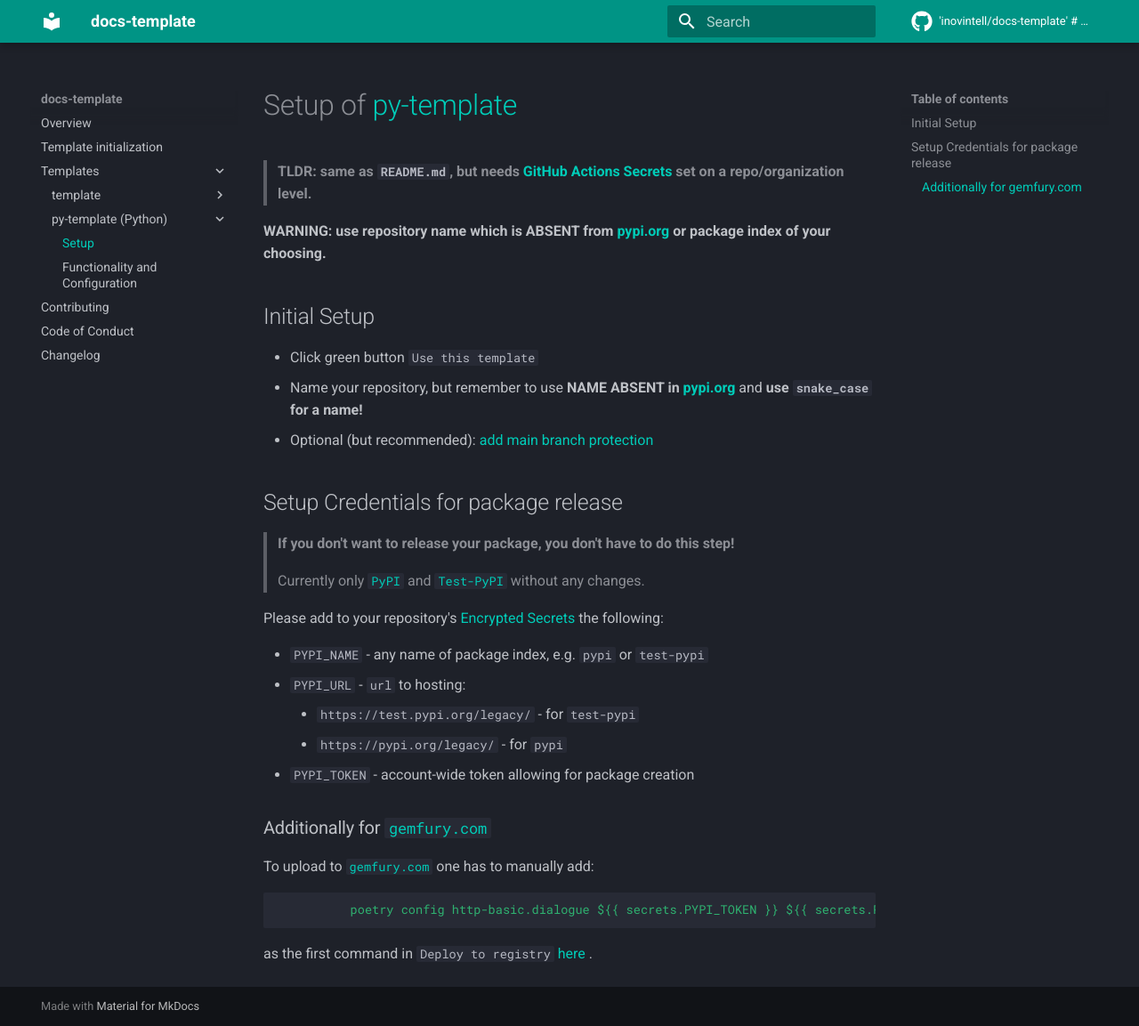
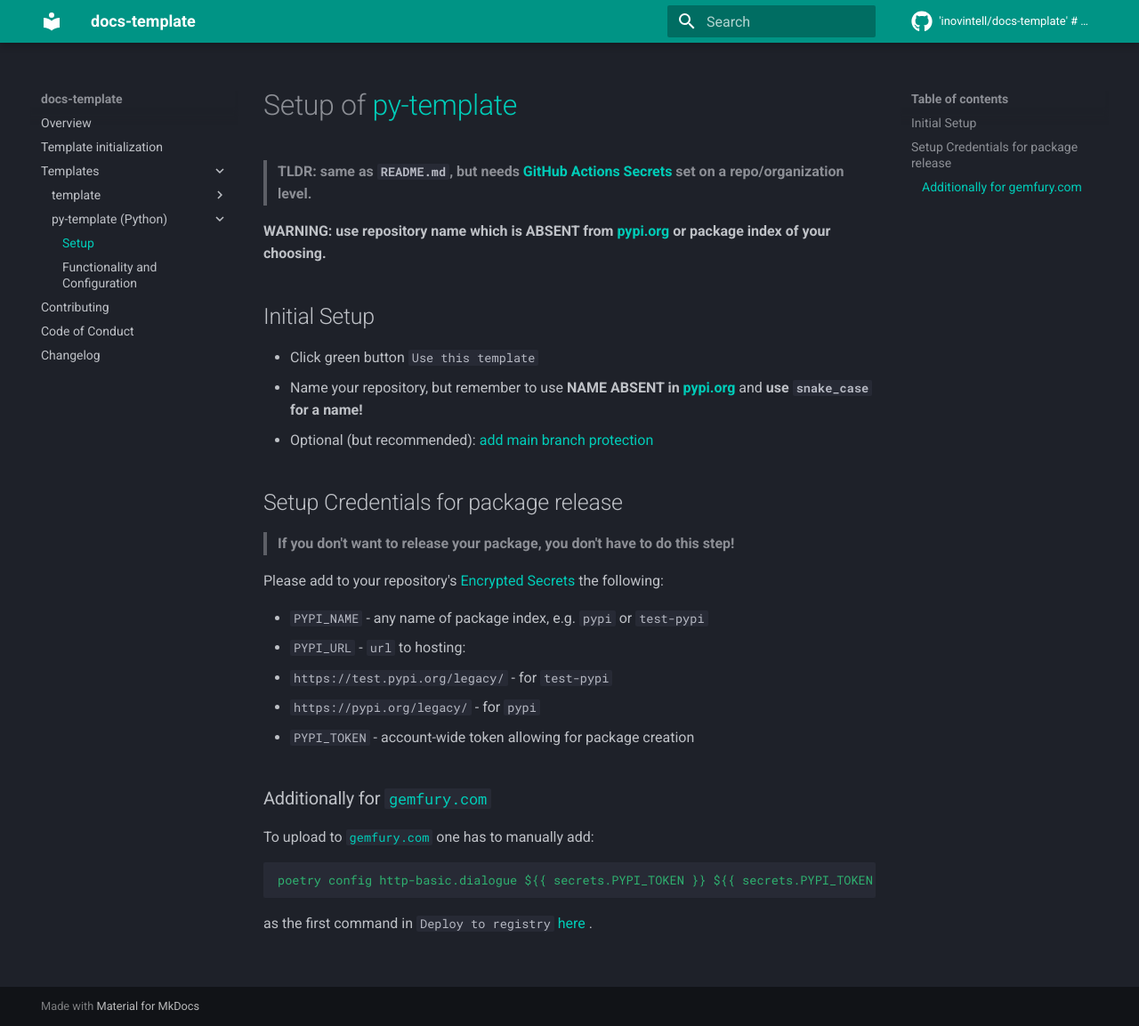
Before and after one commit to inovintell/docs-template, an MkDocs documentation site: the page built from docs/py-template/setup.md, in a window 1280 px wide and 1153 px high. Shown: the whole window at 89% size. Built offline with MkDocs 1.6.1 and Material for MkDocs 9.7.7, drawn with Linux system fonts in a browser that asks for light colours; comment, search, counter and statistics services are not loaded.

Commit message:
fix: adjust to markdown linting

````diff
--- a/docs/py-template/setup.md
+++ b/docs/py-template/setup.md
@@ -20,17 +20,16 @@
 
 > __If you don't want to release your package, you don't have to do this step!__
 
-> Currently only [`PyPI`](https://pypi.org/) and [`Test-PyPI`](https://test.pypi.org/)
-without any changes.
-
 Please add to your repository's
 [Encrypted Secrets](https://docs.github.com/en/actions/security-guides/encrypted-secrets)
 the following:
 
 - `PYPI_NAME` - any name of package index, e.g. `pypi` or `test-pypi`
 - `PYPI_URL` - `url` to hosting:
-    - `https://test.pypi.org/legacy/` - for `test-pypi`
-    - `https://pypi.org/legacy/` - for `pypi`
+
+  - `https://test.pypi.org/legacy/` - for `test-pypi`
+  - `https://pypi.org/legacy/` - for `pypi`
+
 - `PYPI_TOKEN` - account-wide token allowing for package creation
 
 ### Additionally for [`gemfury.com`](https://gemfury.com/)
@@ -38,7 +37,7 @@
 To upload to [`gemfury.com`](https://gemfury.com/) one has to manually add:
 
 ```yaml
-          poetry config http-basic.dialogue ${{ secrets.PYPI_TOKEN }} ${{ secrets.PYPI_TOKEN }}
+poetry config http-basic.dialogue ${{ secrets.PYPI_TOKEN }} ${{ secrets.PYPI_TOKEN }}
 ```
 
 as the first command in `Deploy to registry`
````
Also changed, not shown: docs/py-template/functionality.md (+1 -1 lines).
